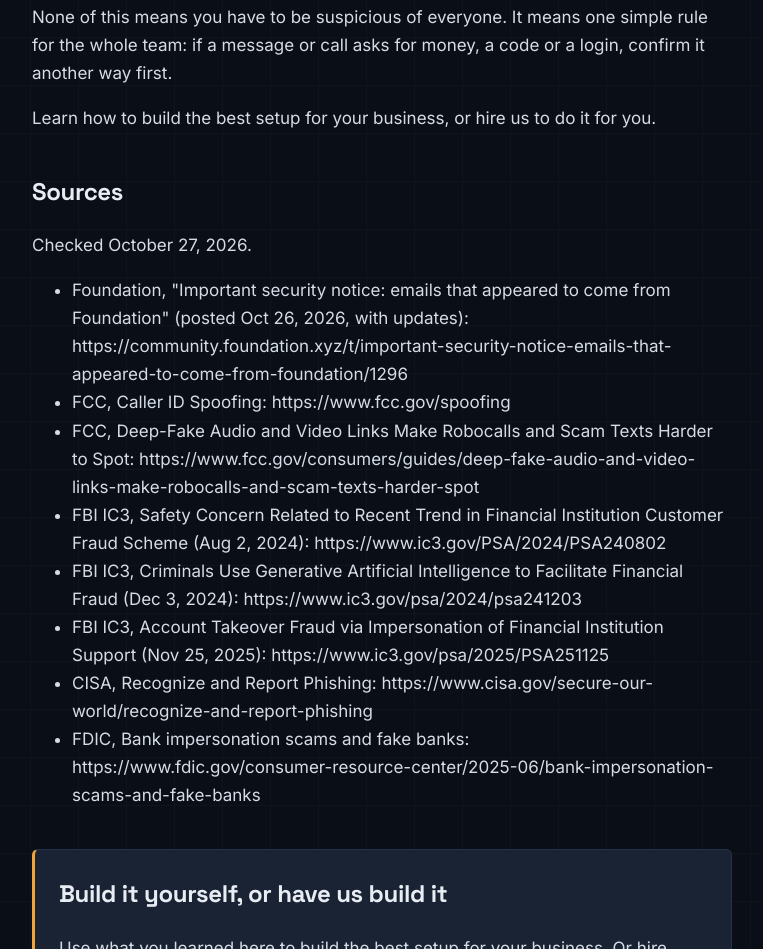
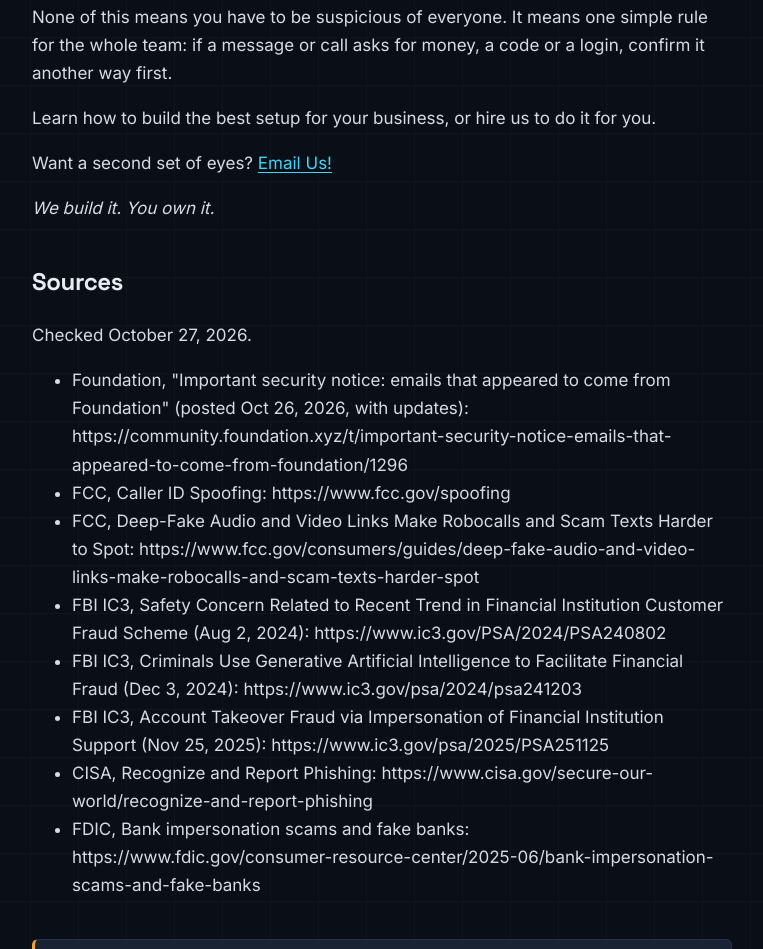
Before and after one commit to MorganGrok/backofficecrew, an Eleventy site: page src/posts/really-from-them.md in a window 1280 px wide. Shown: the part 2075-3024 px from the top of the page, without its empty margins (258-1021 px from the left). Built offline with nearby package versions, Linux system fonts and the light colour scheme; Eleventy itself is replaced by a stand-in of ours; files that its build step writes are made by us from their sources.

Commit message:
really-from-them: add standard close

```diff
--- a/src/posts/really-from-them.md
+++ b/src/posts/really-from-them.md
@@ -47,6 +47,10 @@
 
 Learn how to build the best setup for your business, or hire us to do it for you.
 
+Want a second set of eyes? [Email Us!](mailto:jeff@getfusionrevenue.com)
+
+*We build it. You own it.*
+
 ## Sources
 
 Checked October 27, 2026.
```
